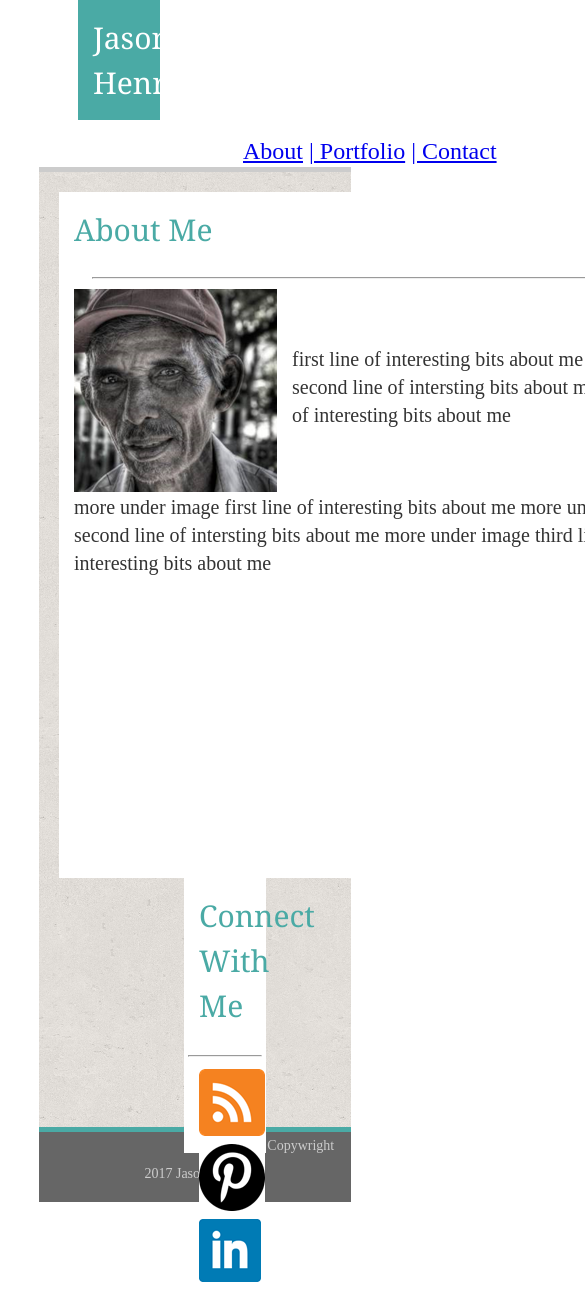
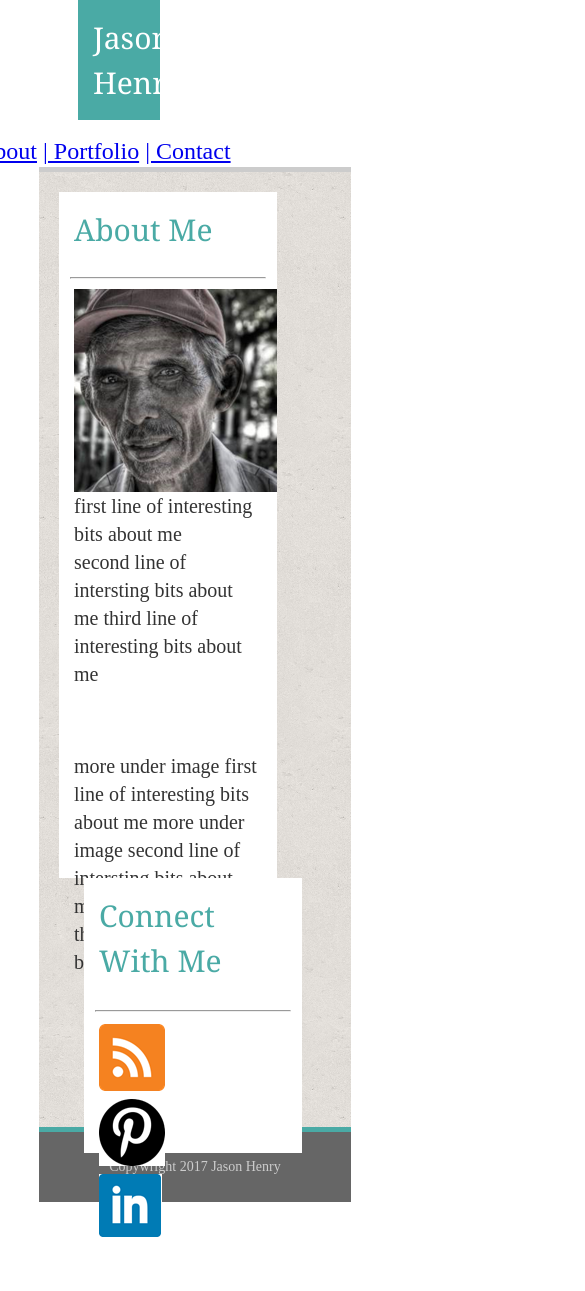
Before and after one commit to DukeDog37/homework2-JAH, a plain HTML site: page Responsive-Portfolio-master/index.html in a window 390 px wide. Shown: the top 1291 px of the page, 585 px wide, since content can reach past the window. After the commit the page ends 1246 px from the top, so only its background shows below. Drawn offline with Linux system fonts and the light colour scheme.

Commit message:
Update with media queries

```diff
--- a/Responsive-Portfolio-master/assets/css/portstyle.css
+++ b/Responsive-Portfolio-master/assets/css/portstyle.css
@@ -170,3 +170,162 @@ hr{
    height: 4px;
    background-color: #4aaaa5;
  }
+
+
+ @media screen and (max-width: 768px){
+h1 {
+   margin-bottom: 0px;
+   font-size: 30px;
+   font-family: 'Georgia';
+   line-height: 45px;
+   padding-top: 15px;
+   padding-right: 15px;
+   padding-left: 15px;
+   padding-bottom: 15px;
+
+
+ }
+ h2{
+   position: relative;
+   background-color: #4aaaa5;
+   font-size: 24px;
+   color: white;
+   font-style: bold;
+   text-align: center;
+   top: -75px;
+   margin: 0px;
+ }
+
+h2:hover{
+
+   background-color: blue;
+
+}
+ p {
+   line-height: 28px;
+   padding-left: 15px;
+   padding-right: 15px;
+ }
+hr{
+   color: #cccccc;
+   size: 5px;
+   width: 90%;
+}
+  .HeaderDiv{
+   background-color: white;
+   width: 60%;
+   padding: 0px;
+   margin: 0 auto;
+
+  }
+  .Name {
+   background-color: #4aaaa5;
+   width: 35%;
+   text-align: center;
+   color: white;
+   float: left;
+
+ }
+ .siteNav {
+   width: 350px;
+   padding-top: 15px;
+   padding-right: 15px;
+   padding-left: 15px;
+   padding-bottom: 0px;
+   color: #cccccc;
+   text-align: bottom;
+   float: left;
+   margin-left: 150px;
+
+ }
+
+  .imgMain{
+   float: left;
+   padding-right: 15px;
+  }
+
+.wrapper{
+   height: 960px;
+   width: 80%;
+   padding: 20px;
+   margin-bottom: 0px;
+   background-image: url("../images/cork-wallet.png");
+   border-top: solid;
+   border-width: 5px;
+   border-color: #cccccc;
+   margin: auto;
+   clear: both;
+ }
+
+.relText{
+      position: relative;
+      float: left;
+      background-color: white;
+      width: 50%;
+
+      font-size: 20px;
+
+   }
+
+ #txtPort
+{
+   color: #4aaaa5;
+   border-bottom-color: #cccccc;
+   border-bottom-width: 5px;
+
+}
+.PortImages{
+   margin-left: 25px;
+   float: left;
+
+}
+
+.relText2{
+      position: relative;
+      float: left;
+      padding-left: 0px;
+      background-color: white;
+      width: 50%;
+      height: 30%;
+
+
+   }
+#txtConnectMe{
+   color: #4aaaa5;
+}
+
+.Connects{
+
+   float: left;
+   text-align: right;
+   margin-left: 15px;
+}
+
+.ConnectionsDiv{
+   position: relative;
+   width: 70%;
+}
+
+ .footer {
+   width: 80%;
+   padding: 0px;
+   margin: 0 auto;
+   height: 75px;
+   border-top: solid;
+   background-color: #666666;
+   border-color: #4aaaa5;
+   border-width: 5px;
+   text-align: center;
+
+ }
+ .footP{
+
+   font-size: 14px;
+   color: #cccccc;
+ }
+ .baseBetween{
+   height: 4px;
+   background-color: #4aaaa5;
+ }
+
+ }
--- a/Responsive-Portfolio-master/assets/css/style.css
+++ b/Responsive-Portfolio-master/assets/css/style.css
@@ -8,6 +8,8 @@
    color: #333;
 
  }
+
+
 
  ul li{
   display: inline;
@@ -62,7 +64,7 @@ hr{
    color: #cccccc;
    text-align: bottom;
    float: left;
-   margin-left: 150px;
+   /*margin-left: 150px;*/
 
  }
 
@@ -150,7 +152,199 @@ hr{
  }
 
 
- /*Media queries to handle screen size max-width 768px*/
+@media screen and (max-width: 980px){
+
+h1 {
+   margin-bottom: 0px;
+   font-size: 30px;
+   font-family: 'Georgia';
+   line-height: 45px;
+   padding-top: 15px;
+   padding-right: 15px;
+   padding-left: 15px;
+   padding-bottom: 15px;
 
 
+ }
+
+.Name {
+   background-color: #4aaaa5;
+   width: 35%;
+   text-align: center;
+   color: white;
+   float: left;
+
+ }
+ .siteNav {
+   width: 350px;
+   padding-top: 15px;
+   padding-right: 15px;
+   padding-left: 15px;
+   padding-bottom: 0px;
+   color: #cccccc;
+   text-align: bottom;
+   float: left;
+
+ }
+
+  .imgMain{
+   float: left;
+   padding-right: 15px;
+   text-align: center;
+  }
+
+.wrapper{
+   height: 960px;
+   width: 80%;
+   padding: 20px;
+   margin-bottom: 0px;
+   background-image: url("../images/cork-wallet.png");
+   border-top: solid;
+   border-width: 5px;
+   border-color: #cccccc;
+   margin: auto;
+   clear: both;
+ }
+
+.relText{
+      position: relative;
+      float: left;
+      background-color: white;
+      width: 50%;
+      height: 75%;
+      font-size: 20px;
+
+   }
+
+ #txtAboutMe
+{
+   color: #4aaaa5;
+   border-bottom-color: #cccccc;
+   border-bottom-width: 5px;
+
+}
+.relText2{
+      position: relative;
+      float: left;
+      padding-left: 0px;
+      background-color: white;
+      width: 30%;
+      margin-left: 25px;
+
+   }
+#txtConnectMe{
+   color: #4aaaa5;
+}
+
+.Connects{
+
+   float: left;
+   size: 25px;
+   margin-left: 15px;
+}
+
+
+ }
+
+ /*Media queries to handle screen size max-width 768px*/
+@media screen and (max-width: 768px){
+h1 {
+   margin-bottom: 0px;
+   font-size: 30px;
+   font-family: 'Georgia';
+   line-height: 45px;
+   padding-top: 15px;
+   padding-right: 15px;
+   padding-left: 15px;
+   padding-bottom: 15px;
+
+
+ }
+
+.Name {
+   background-color: #4aaaa5;
+   width: 35%;
+   text-align: center;
+   color: white;
+   float: left;
+
+ }
+ .siteNav {
+   width: 350px;
+   padding-top: 15px;
+   padding-right: 15px;
+   padding-left: 15px;
+   padding-bottom: 0px;
+   color: #cccccc;
+   text-align: bottom;
+   float: right;
+
+ }
+
+  .imgMain{
+   float: left;
+   padding-right: 15px;
+   text-align: center;
+  }
+
+.wrapper{
+   height: 960px;
+   width: 80%;
+   padding: 20px;
+   margin-bottom: 0px;
+   background-image: url("../images/cork-wallet.png");
+   border-top: solid;
+   border-width: 5px;
+   border-color: #cccccc;
+   margin: auto;
+   clear: both;
+ }
+
+.relText{
+      position: relative;
+      float: left;
+      background-color: white;
+      width: 80%;
+      height: 75%;
+      font-size: 20px;
+
+   }
+
+ #txtAboutMe
+{
+   color: #4aaaa5;
+   border-bottom-color: #cccccc;
+   border-bottom-width: 5px;
+
+}
+.relText2{
+      position: relative;
+      float: left;
+      padding-left: 0px;
+      background-color: white;
+      width: 80%;
+      margin-left: 25px;
+
+   }
+#txtConnectMe{
+   color: #4aaaa5;
+}
+
+.Connects{
+
+   float: left;
+   size: 25px;
+   margin-left: 15px;
+}
+
+
+ }
+
+
+ }
+
   /*Media queries to handle screen size max-width 480px*/
+  @media screen and (max-width: 640px){
+
+
+ }
```
